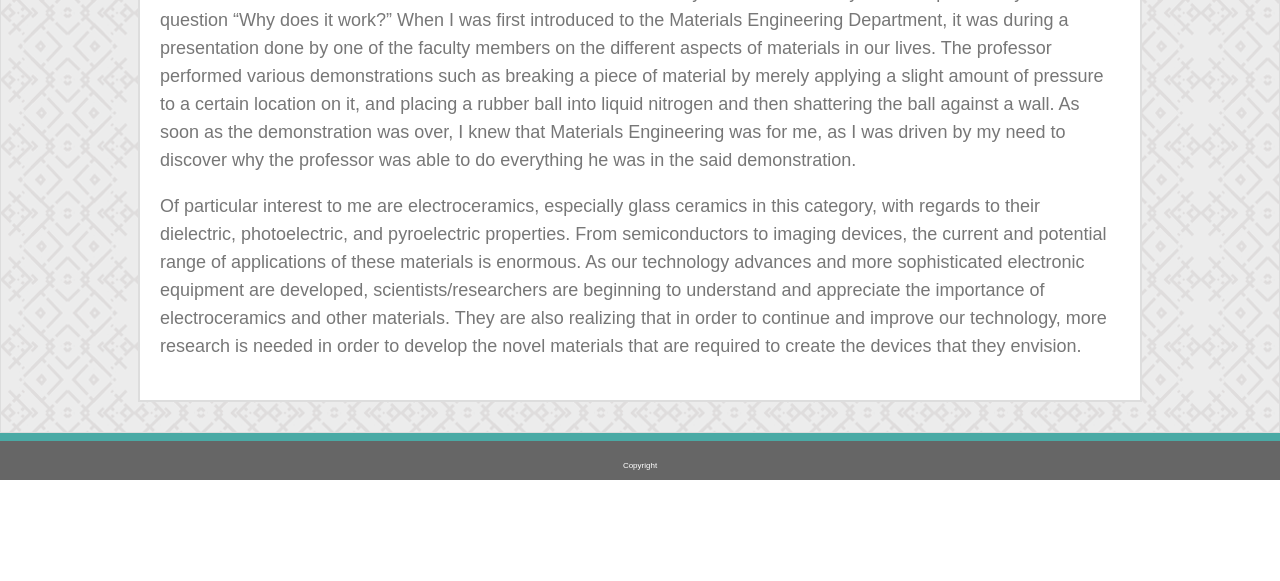
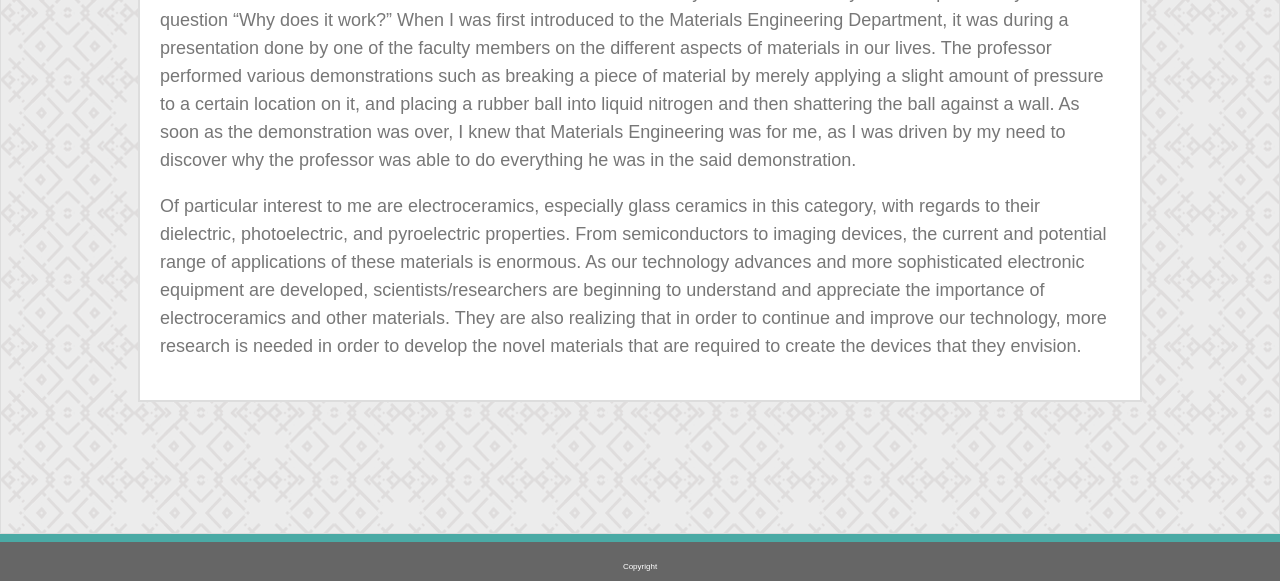
Before and after one commit to Aglasener/Basic-Portfolio, a plain HTML site: page index.html in a window 1280 px wide. Shown: the part 358-939 px from the top of the page. Before the commit the page ends 838 px from the top, so only its background shows below. Drawn offline with Linux system fonts and the light colour scheme.

Commit message:
sticky footer

```diff
--- a/assets/css/style.css
+++ b/assets/css/style.css
@@ -3,6 +3,7 @@ body{
     margin: 0;
     font-family: Arial, Helvetica, sans-serif;
     color: #777777;
+    height: 100%;
 }
 
 header{
@@ -37,6 +38,7 @@ h1{
     padding-top: 10px;
     padding-bottom: 10px;
     border: 1px solid #dddddd;
+    height: 100%;
 }
 
 .Primary-Container{
@@ -47,6 +49,7 @@ h1{
     border: 2px solid #dddddd;
     margin-bottom: 20px;
     background-color: #ffffff;
+
 }
 
 h2{
@@ -75,6 +78,7 @@ color: #4aaaa5;
 }
 
 footer{
+    flex-shrink: 0;
     left: 0;
     width: 100%;
     text-align: center;
```
Also changed, not shown: portfolio.html (+1 -1 lines).
